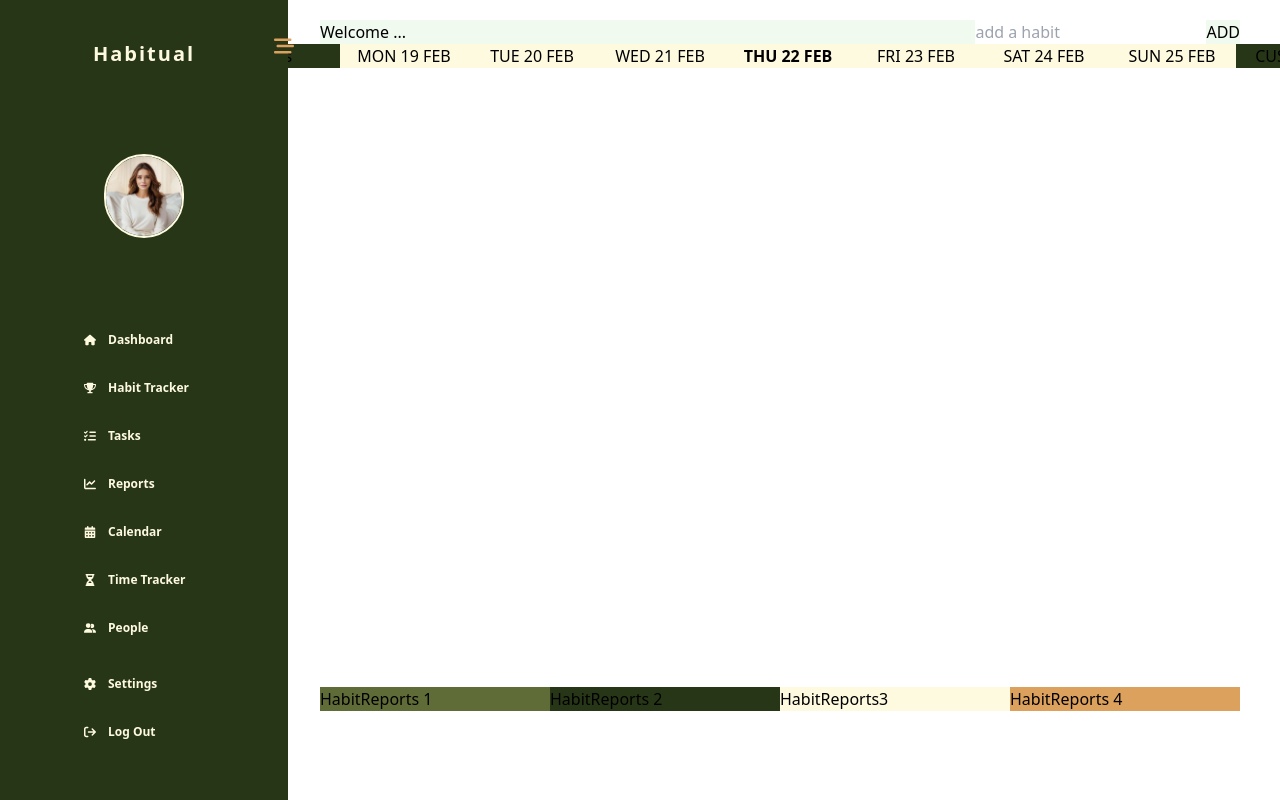
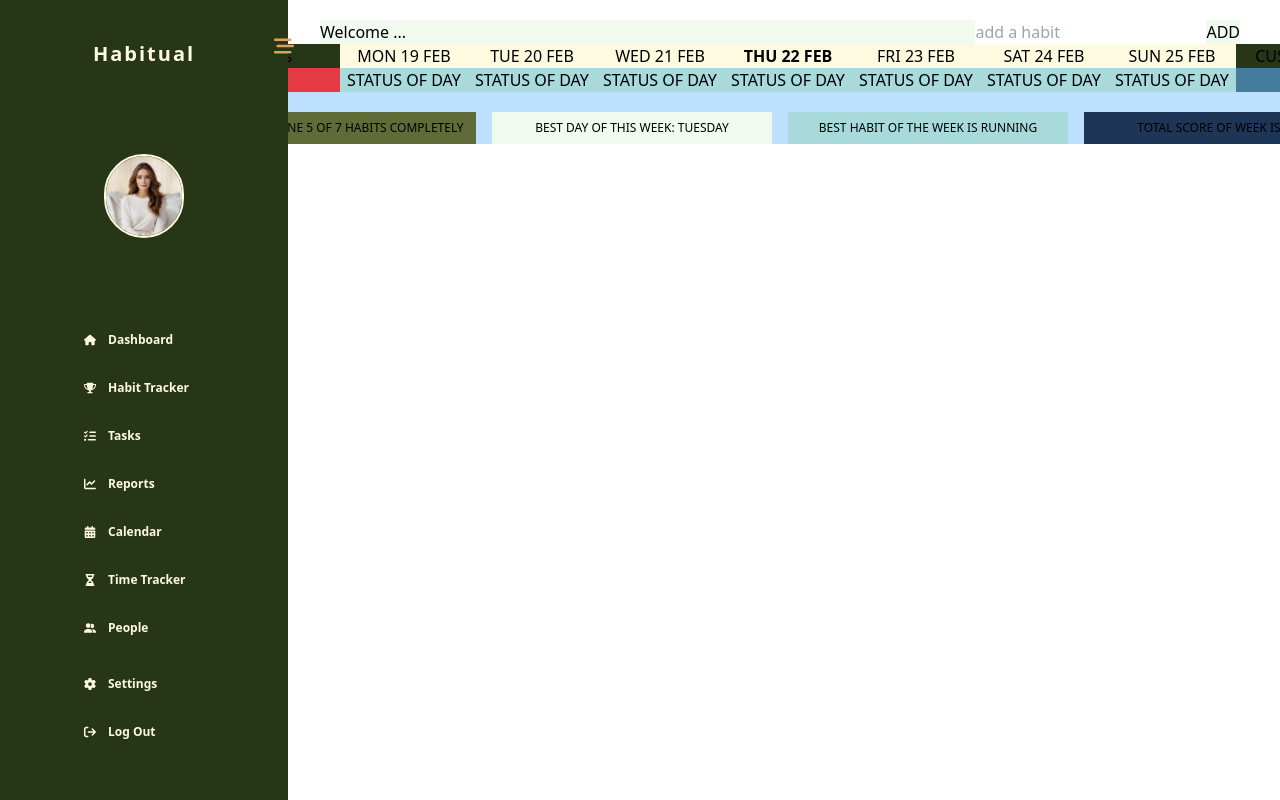
Before and after one commit to HitaBeeDev/Habitual, a React (Vite) app: page /habit-tracker in a window 1280 px wide. Built offline with nearby package versions, Linux system fonts and the light colour scheme.

Commit message:
habit tracker - add reports- just UI

```diff
--- a/src/Components/HabitSection/HabitReports.jsx
+++ /dev/null
@@ -1,15 +0,0 @@
-function HabitReports() {
-  return (
-    <div className="grid grid-cols-4">
-      <div className="bg-colorA1">HabitReports 1</div>
-
-      <div className="bg-colorA2">HabitReports 2</div>
-
-      <div className="bg-colorA3">HabitReports3</div>
-
-      <div className="bg-colorA4">HabitReports 4</div>
-    </div>
-  );
-}
-
-export default HabitReports;
--- a/src/Components/HabitSection/HabitTracker.jsx
+++ b/src/Components/HabitSection/HabitTracker.jsx
@@ -1,9 +1,9 @@
-import { useState, useEffect } from "react";
+import { useEffect, useState } from "react";
 
 function HabitTracker() {
   const [habits, setHabits] = useState([]);
-  const [editingIndex, setEditingIndex] = useState(-1); // Index of the habit being edited
-  const [editValue, setEditValue] = useState(""); // Temporary storage for the edited habit name
+  const [editingIndex, setEditingIndex] = useState(-1);
+  const [editValue, setEditValue] = useState("");
   const [currentHabit, setCurrentHabit] = useState("");
   const [weekDates, setWeekDates] = useState([]);
 
@@ -113,7 +113,10 @@ function HabitTracker() {
           <p className="w-32 text-center bg-colorA2">CUSTOMIZE</p>
         </div>
 
-        <ul className="bg-colorB4 flex flex-col items-center text-center gap-5">
+        <ul
+          className="bg-colorB4 flex flex-col items-center text-center gap-5 overflow-y-auto"
+          style={{ maxHeight: "600px" }}
+        >
           {habits.map((habit, index) => (
             <div
               key={index}
@@ -143,7 +146,7 @@ function HabitTracker() {
                 </div>
               ))}
 
-              <div className="w-32 flex justify-center items-center">
+              <div className="w-16 flex justify-center items-center">
                 {editingIndex === index ? (
                   <>
                     <button onClick={handleCancelClick} className="mr-2">
@@ -155,8 +158,37 @@ function HabitTracker() {
                   <button onClick={() => handleEditClick(index)}>Edit</button>
                 )}
               </div>
+
+              <div className="w-16 flex justify-center items-center">
+                <p className="text-xs">STATUS OF HABIT</p>
+              </div>
             </div>
           ))}
+
+          <div className="flex flex-row justify-center items-center">
+            <p className="w-36 bg-colorD1">BOS</p>
+            {Array.from({ length: 7 }).map((_, index) => (
+              <p key={index} className="w-32 bg-colorD3">
+                STATUS OF DAY
+              </p>
+            ))}
+            <p className="w-32 bg-colorD4">BOS</p>
+          </div>
+
+          <div className="w-full grid grid-cols-4 gap-4 items-center">
+            <div className="bg-colorA1 text-xs p-2 text-center">
+              YOU HAVE DONE 5 OF 7 HABITS COMPLETELY
+            </div>
+            <div className="bg-colorD2 text-xs p-2 text-center">
+              BEST DAY OF THIS WEEK: TUESDAY
+            </div>
+            <div className="bg-colorD3 text-xs p-2 text-center">
+              BEST HABIT OF THE WEEK IS RUNNING
+            </div>
+            <div className="bg-colorD5 text-xs p-2 text-center">
+              TOTAL SCORE OF WEEK IS: 85%
+            </div>
+          </div>
         </ul>
       </div>
     </div>
--- a/src/Components/HabitSection/HabitTrackerPage.jsx
+++ b/src/Components/HabitSection/HabitTrackerPage.jsx
@@ -1,4 +1,3 @@
-import HabitReports from "./HabitReports";
 import HabitTracker from "./HabitTracker";
 
 function HabitTrackerPage() {
@@ -7,10 +6,6 @@ function HabitTrackerPage() {
       <div className="col-span-12 row-span-10">
         <HabitTracker />
       </div>
-
-      <div className="col-span-12 row-span-2">
-        <HabitReports />
-      </div>
     </div>
   );
 }
--- a/src/usePersistentState.js
+++ /dev/null
@@ -1,14 +0,0 @@
-import { useState, useEffect } from "react";
-
-export default function usePersistentState(key, initialValue) {
-  const [state, setState] = useState(() => {
-    const storedValue = localStorage.getItem(key);
-    return storedValue !== null ? JSON.parse(storedValue) : initialValue;
-  });
-
-  useEffect(() => {
-    localStorage.setItem(key, JSON.stringify(state));
-  }, [key, state]);
-
-  return [state, setState];
-}
```
